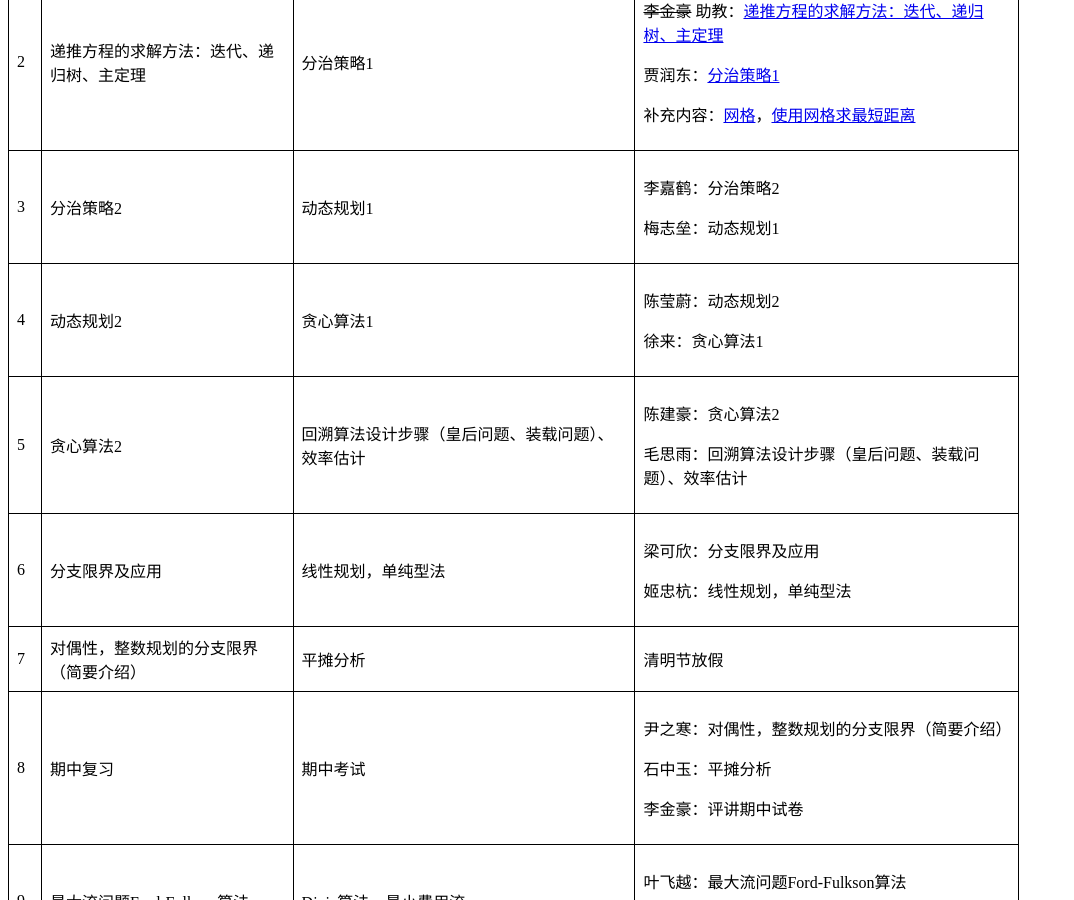
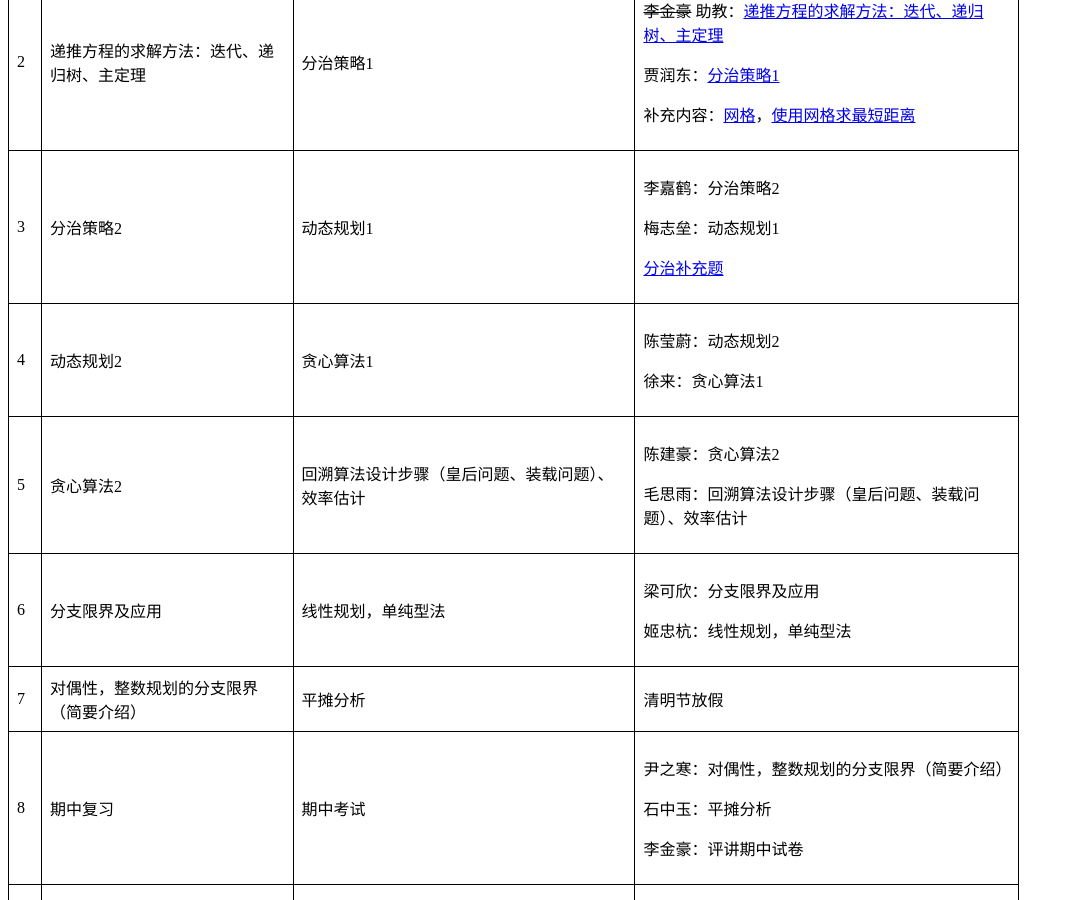
Before and after one commit to tnediserp/tnediserp.github.io, a Jekyll site: the page teaching/alg-analysis/index.html, which Jekyll copies as it is, in a window 1280 px wide and 900 px high, scrolled down 625 px. Shown: the whole window, without its empty margins (0-1074 px from the left). Built offline with Jekyll 4.4.1, drawn with Linux system fonts in a browser that asks for light colours.

Commit message:
teaching

```diff
--- a/teaching/alg-analysis/index.html
+++ b/teaching/alg-analysis/index.html
@@ -75,6 +75,7 @@
                 <td>
                     <p>李嘉鹤：分治策略2</p>
                     <p>梅志垒：动态规划1</p>
+                    <p><a href="./3-7/分治.pdf">分治补充题</a></p>
                 </td>
             </tr>
             <tr>
```
Also changed, not shown: 1 other file.
